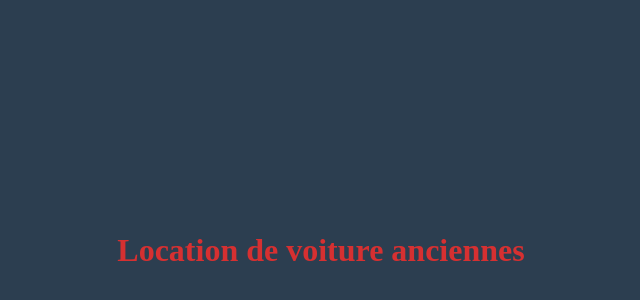
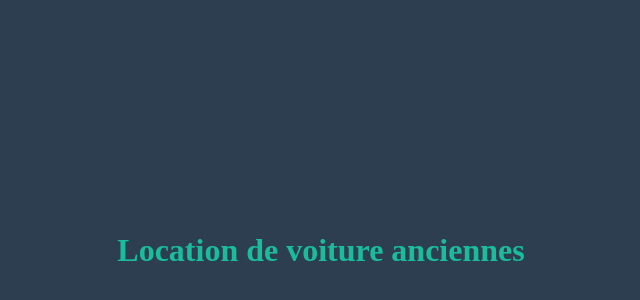
Before and after one commit to tbboy/exercice, a plain HTML site: page index.html in a window 1280 px wide. Shown: the part 42-342 px from the top of the page, without its empty margins (319-959 px from the left). Drawn offline with Linux system fonts and the light colour scheme.

Commit message:
Changement de couleur du Texte

```diff
--- a/index.html
+++ b/index.html
@@ -5,6 +5,6 @@
   	<title></title>
   </head>
   <body style="background-color:#2c3e50">
-  	<h1 style="padding-top:20%;padding-bottom: 20%;text-align: center; color:#d63031; ">Location de voiture anciennes</h1>
+  	<h1 style="padding-top:20%;padding-bottom: 20%;text-align: center; color:#1abc9c; ">Location de voiture anciennes</h1>
   </body>
 <html>
```
